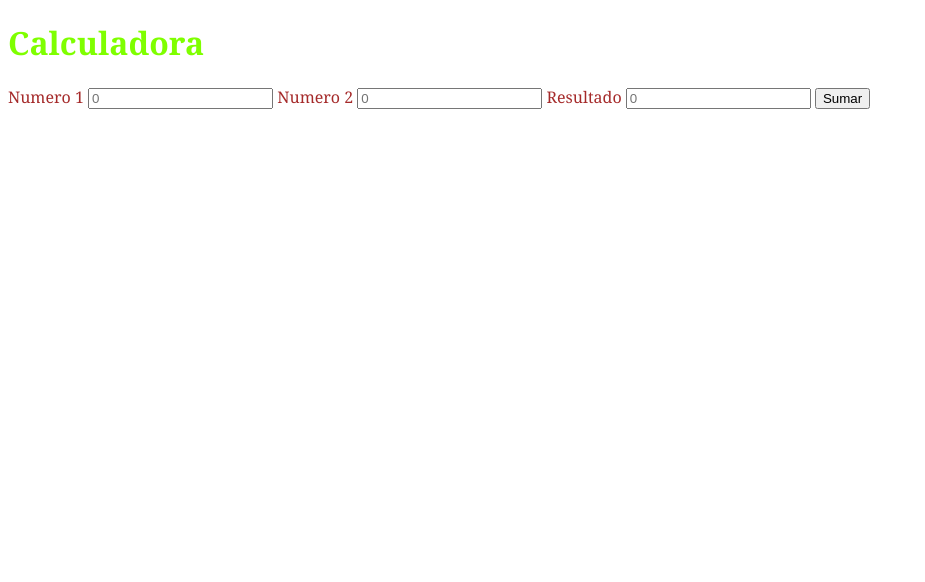
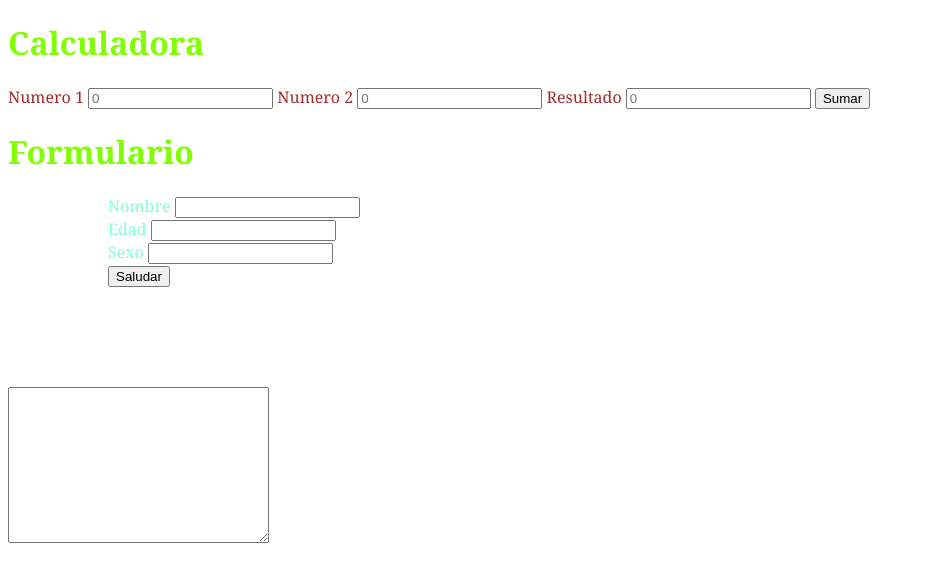
Before and after one commit to echicasprado/ejemplo, a plain HTML site: page calculadora.html in a window 1280 px wide. Shown: the whole page, without its empty margins (0-925 px from the left). Drawn offline with Linux system fonts and the light colour scheme.

Commit message:
clase de javascript

```diff
--- a/calculadora.html
+++ b/calculadora.html
@@ -14,11 +14,36 @@
     <section>
         <label for="num1">Numero 1</label>
         <input type="number" name="num1" id="num1" placeholder="0">
+
         <label for="num2">Numero 2</label>
         <input type="number" name="num2" id="num2" placeholder="0">
+
         <label for="num2">Resultado</label>
         <input type="number" name="result" id="result" placeholder="0">
+
         <input type="button" onclick="suma()" value="Sumar">
+    </section>
+
+    <h1>Formulario</h1>
+
+    <section class="formulario">
+        <div>
+            <label for="nombre">Nombre</label>
+            <input type="text" name="nombre" id="nombrePersona">
+        </div>
+        <div>
+            <label for="edad">Edad</label>
+            <input type="number" name="edad" id="edadPersona">
+        </div>
+        <div>
+            <label for="sexo">Sexo</label>
+            <input type="text" name="sexo" id="sexoPersona">
+        </div>
+        <input type="button" onclick="saludar()" value="Saludar">
+    </section>
+
+    <section>
+        <textarea name="datos" id="showData" cols="30" rows="10"></textarea>
     </section>
 </body>
 </html>
--- a/js/main.js
+++ b/js/main.js
@@ -28,8 +28,19 @@ function suma(){
     document.getElementById('result').value = result;
 }
 
+function saludar(){
 
+    let persona = {
+        nombre:document.getElementById('nombrePersona').value,
+        edad: document.getElementById('edadPersona').value,
+        sexo: document.getElementById('sexoPersona').value,
+        soyMayorDeEdad: function(){
+            return (parseInt(this.edad) > 18)? 'Soy mayor de edad':'Soy menor de edad'
+        },
+        saludar: function(){
+            return `Hola mi nombre es: ${this.nombre}\nTengo ${this.edad} de edad\n${this.soyMayorDeEdad()}\nSoy de sexo: ${this.sexo}`;
+        }
+    };
 
-let foo = 42;    // foo ahora es un número
-foo     = 'bar'; // foo ahora es un string
-foo     = true;  // foo ahora es un booleano
+    document.getElementById('showData').value = persona.saludar();
+}
--- a/style/style.css
+++ b/style/style.css
@@ -26,3 +26,10 @@ ul{
 #myTitle{
     text-align: center;
 }
+
+.formulario{
+    margin: 100px;
+    margin-top: 0px;
+    text-align: left;
+    color: aquamarine;
+}
```
